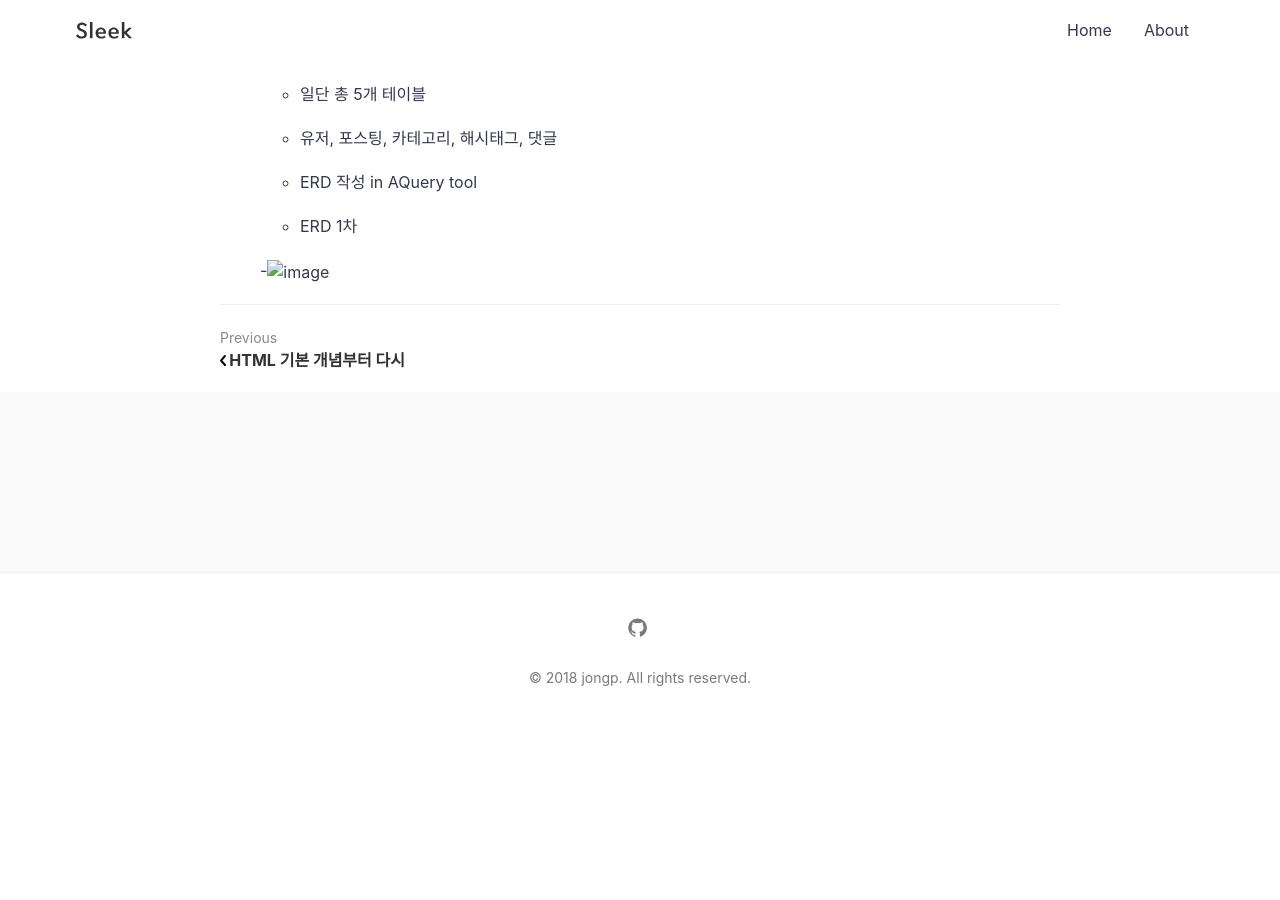
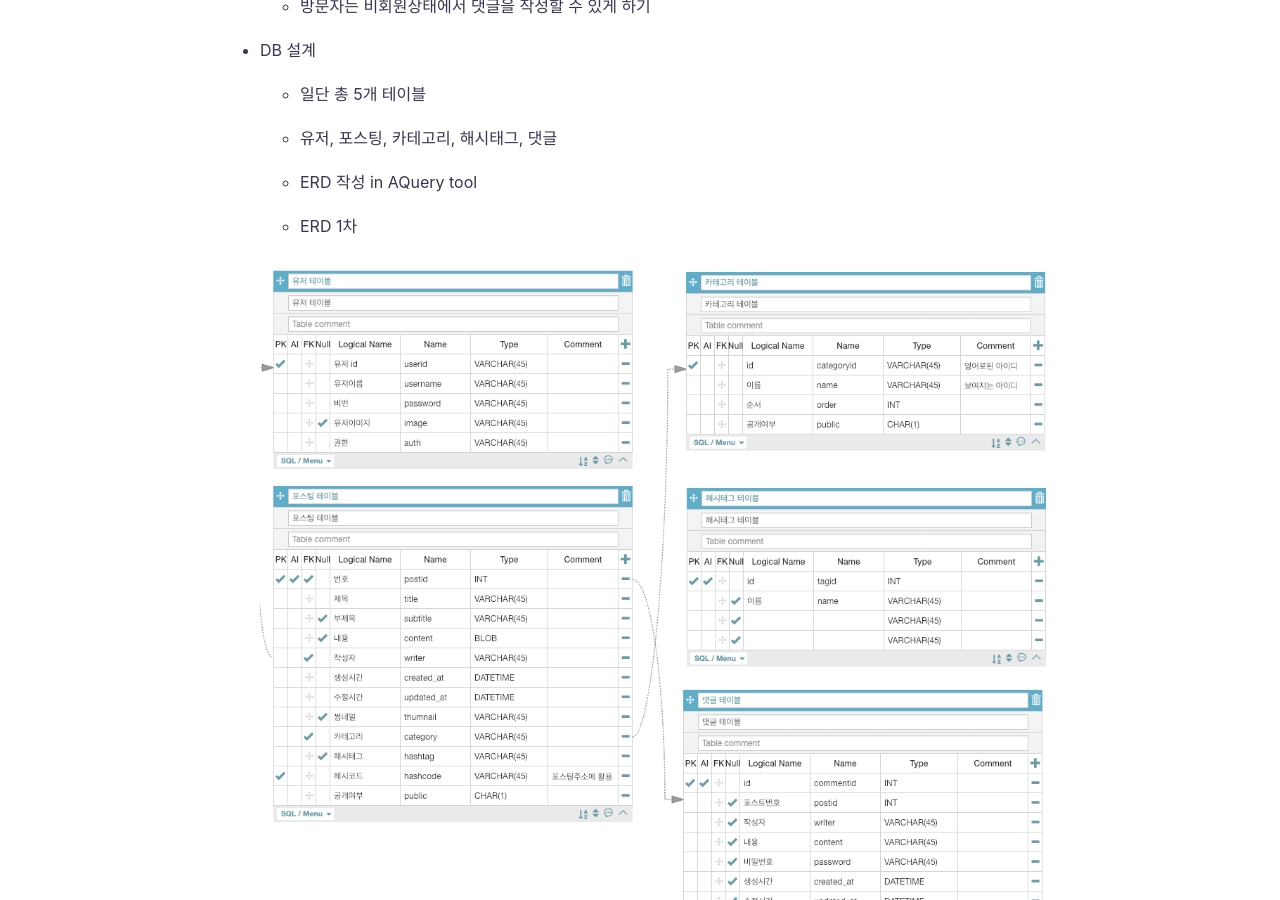
Before and after one commit to jonggyun/jonggyun.github.io, a Jekyll site: the page built from _posts/2018-12-26-ready-to-jongplab.md, in a window 1280 px wide and 900 px high, scrolled down 1078 px. Built offline with Jekyll 4.4.1, drawn with Linux system fonts in a browser that asks for light colours; comment, search, counter and statistics services are not loaded; before the commit the page ends 1811 px from its top, so only the background shows below that.

Commit message:
modify image post

```diff
--- a/_posts/2018-12-26-ready-to-jongplab.md
+++ b/_posts/2018-12-26-ready-to-jongplab.md
@@ -35,4 +35,4 @@ featured-img: emile-perron-190221
 
   - ERD 1차
 
-  -![image](./assets/img/attach/jongplab/erd1.png)
+  ![image](/assets/img/attach/jongplab/erd1.png)
```
